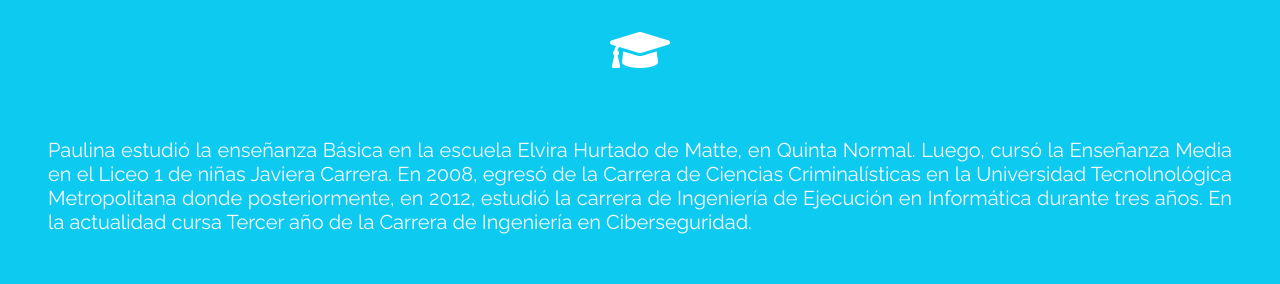
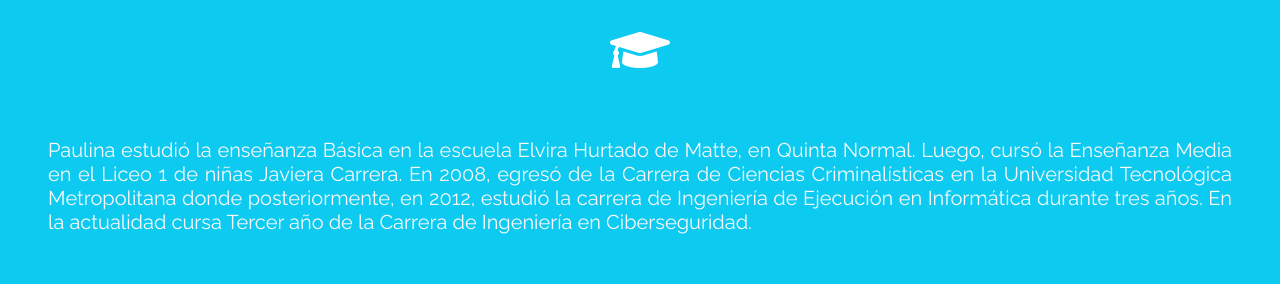
Before and after one commit to paulabravic/paulabravic.github.io, a plain HTML site: page index.html in a window 1280 px wide. Shown: the part 1080-1364 px from the top of the page. Drawn offline with nearby package versions, Linux system fonts and the light colour scheme.

```diff
--- a/index.html
+++ b/index.html
@@ -109,7 +109,7 @@
         </div>
 
         <p class="text-light my-5 h5 texto-justificado">
-            Paulina estudió la enseñanza Básica en la escuela Elvira Hurtado de Matte, en Quinta Normal. Luego, cursó la Enseñanza Media en el Liceo 1 de niñas Javiera Carrera. En 2008, egresó de la Carrera de Ciencias Criminalísticas en la Universidad Tecnolnológica Metropolitana donde posteriormente, en 2012, estudió la carrera de Ingeniería de Ejecución en Informática durante tres años. En la actualidad cursa Tercer año de la Carrera de Ingeniería en Ciberseguridad.
+            Paulina estudió la enseñanza Básica en la escuela Elvira Hurtado de Matte, en Quinta Normal. Luego, cursó la Enseñanza Media en el Liceo 1 de niñas Javiera Carrera. En 2008, egresó de la Carrera de Ciencias Criminalísticas en la Universidad Tecnológica Metropolitana donde posteriormente, en 2012, estudió la carrera de Ingeniería de Ejecución en Informática durante tres años. En la actualidad cursa Tercer año de la Carrera de Ingeniería en Ciberseguridad.
         </p>
     </section>
 
```
